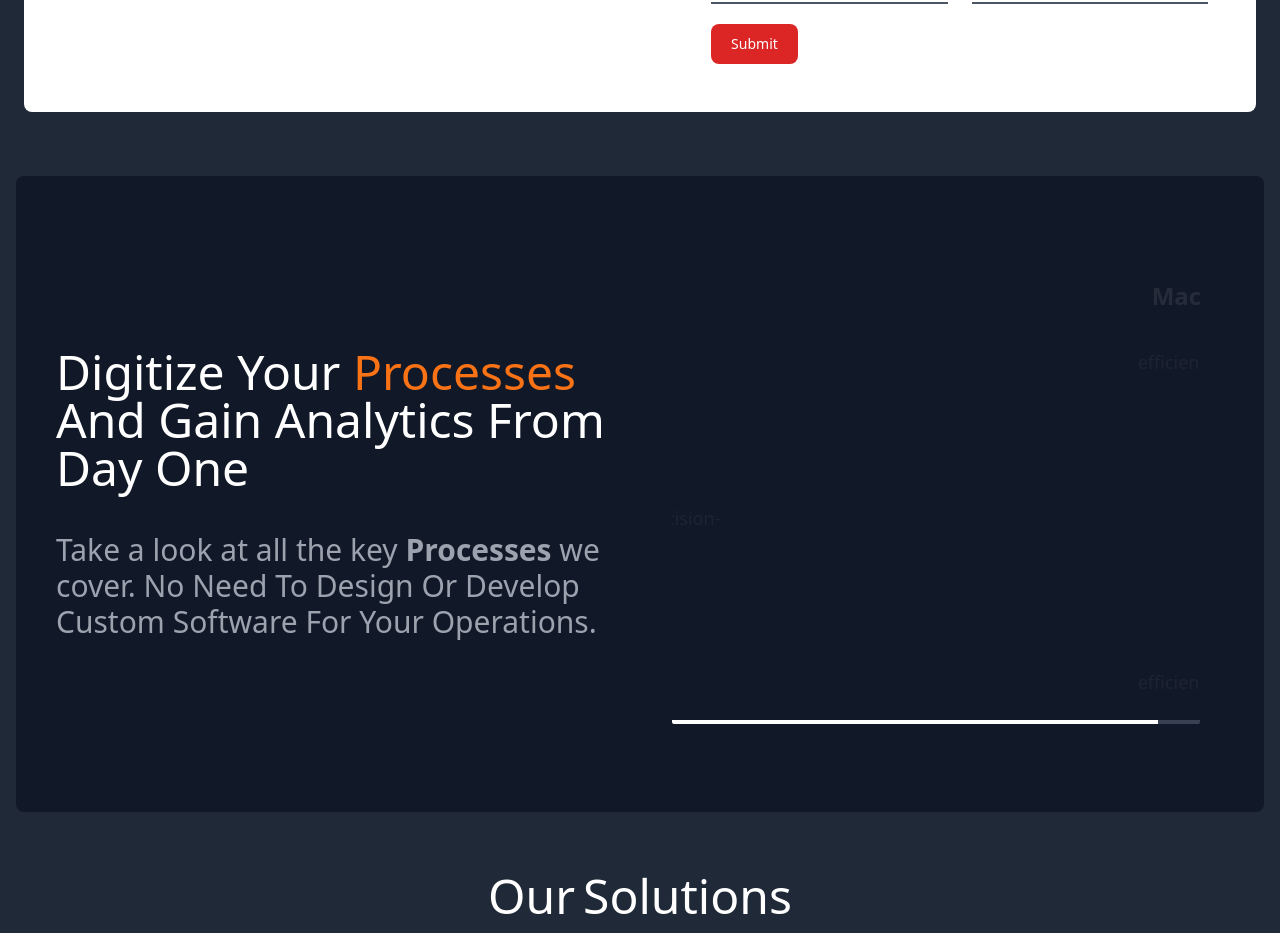
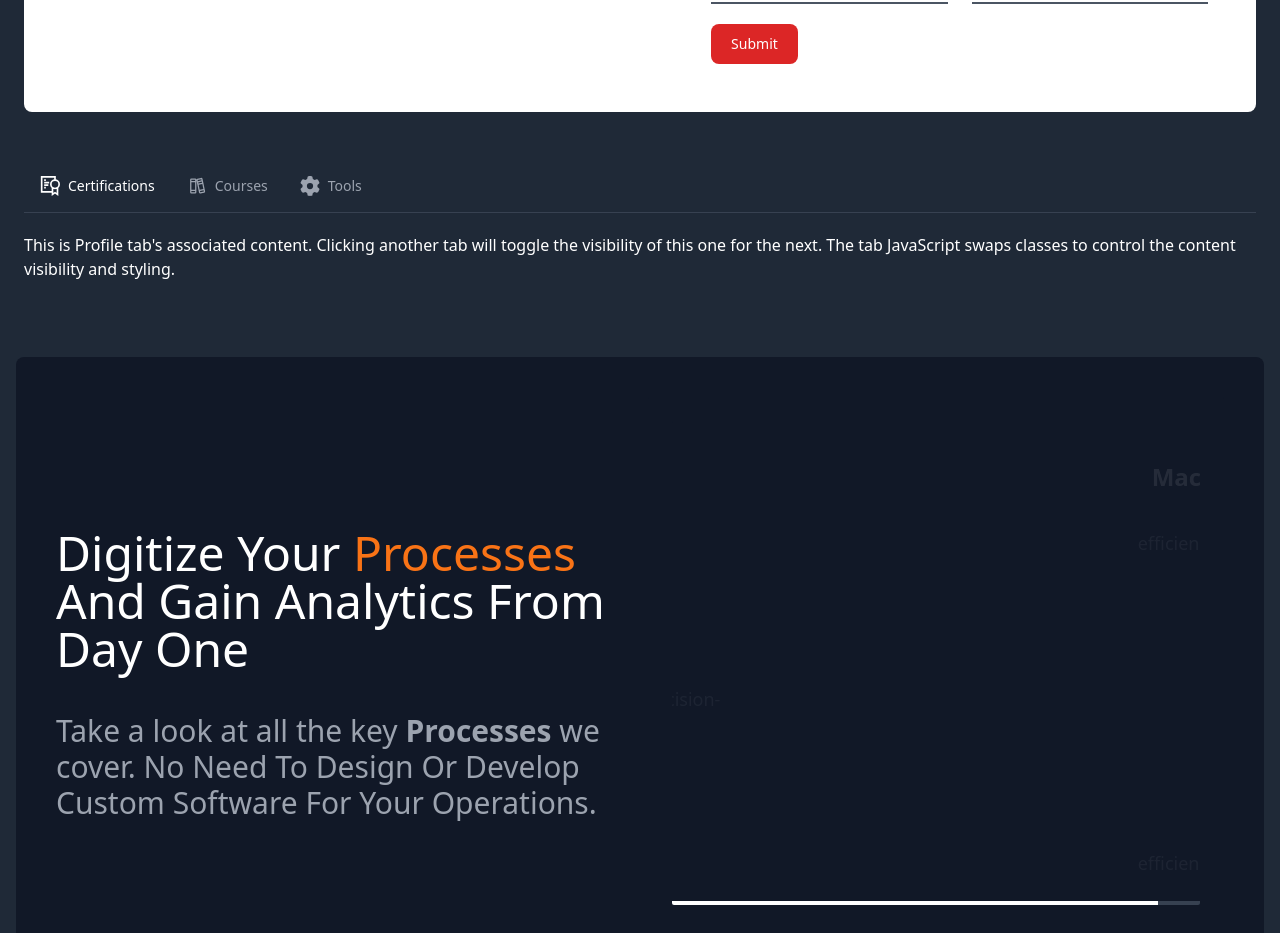
Before and after one commit to weebo-ary/thedigitalflix, a React (Create React App) app: page / in a window 1280 px wide. Shown: the part 1378-2311 px from the top of the page. Built offline with nearby package versions, Linux system fonts and the light colour scheme.

Commit message:
feat: add Tabs component to home page for enhanced content organization

```diff
--- a/package.json
+++ b/package.json
@@ -9,6 +9,7 @@
     "@testing-library/react": "^13.4.0",
     "@testing-library/user-event": "^13.5.0",
     "antd": "^5.24.1",
+    "flowbite-react": "^0.10.2",
     "react": "^18.3.1",
     "react-dom": "^18.3.1",
     "react-icons": "^5.5.0",
--- /dev/null
+++ b/src/pages/main/Home/tabs.js
@@ -0,0 +1,42 @@
+
+import { Tabs } from "flowbite-react";
+import { GrCertificate } from "react-icons/gr";
+import { PiBooks } from "react-icons/pi";
+import { FaGear } from "react-icons/fa6";
+
+
+import React from "react"
+
+export function TabsCert() {
+  return (
+    <div className=" p-6">
+        <Tabs aria-label="Default tabs" variant="default">
+      <Tabs.Item active title="Certifications" icon={GrCertificate}>
+        This is <span className="font-medium text-gray-800 dark:text-white">Profile tab's associated content</span>.
+        Clicking another tab will toggle the visibility of this one for the next. The tab JavaScript swaps classes to
+        control the content visibility and styling.
+      </Tabs.Item>
+      <Tabs.Item title="Courses" icon={PiBooks}>
+        This is <span className="font-medium text-gray-800 dark:text-white">Dashboard tab's associated content</span>.
+        Clicking another tab will toggle the visibility of this one for the next. The tab JavaScript swaps classes to
+        control the content visibility and styling.
+      </Tabs.Item>
+      <Tabs.Item title="Tools" icon={FaGear}>
+        This is <span className="font-medium text-gray-800 dark:text-white">Settings tab's associated content</span>.
+        Clicking another tab will toggle the visibility of this one for the next. The tab JavaScript swaps classes to
+        control the content visibility and styling.
+      </Tabs.Item>
+      {/* <Tabs.Item title="Contacts" icon={HiClipboardList}>
+        This is <span className="font-medium text-gray-800 dark:text-white">Contacts tab's associated content</span>.
+        Clicking another tab will toggle the visibility of this one for the next. The tab JavaScript swaps classes to
+        control the content visibility and styling.
+      </Tabs.Item> */}
+      {/* <Tabs.Item disabled title="Disabled">
+        Disabled content
+      </Tabs.Item> */}
+    </Tabs>
+    </div>
+  );
+}
+
+export default TabsCert;
--- a/src/pages/main/home.js
+++ b/src/pages/main/home.js
@@ -1,6 +1,7 @@
 import React from "react";
 import Banner from "./Home/banner";
 import Form from "./Home/form";
+import Tabs from "./Home/tabs";
 import Feature from "./Home/feature";
 import Proccess from "./Home/proccess";
 import WhyUs from "./Home/whyus";
@@ -14,6 +15,7 @@ function home() {
     <div>
       <Banner />
       <Form />
+      <Tabs />
       <Proccess />
       <Feature />
        <WhyUs />
```
Also changed, not shown: 1 other file (tests, documents, lock files or other folders).
